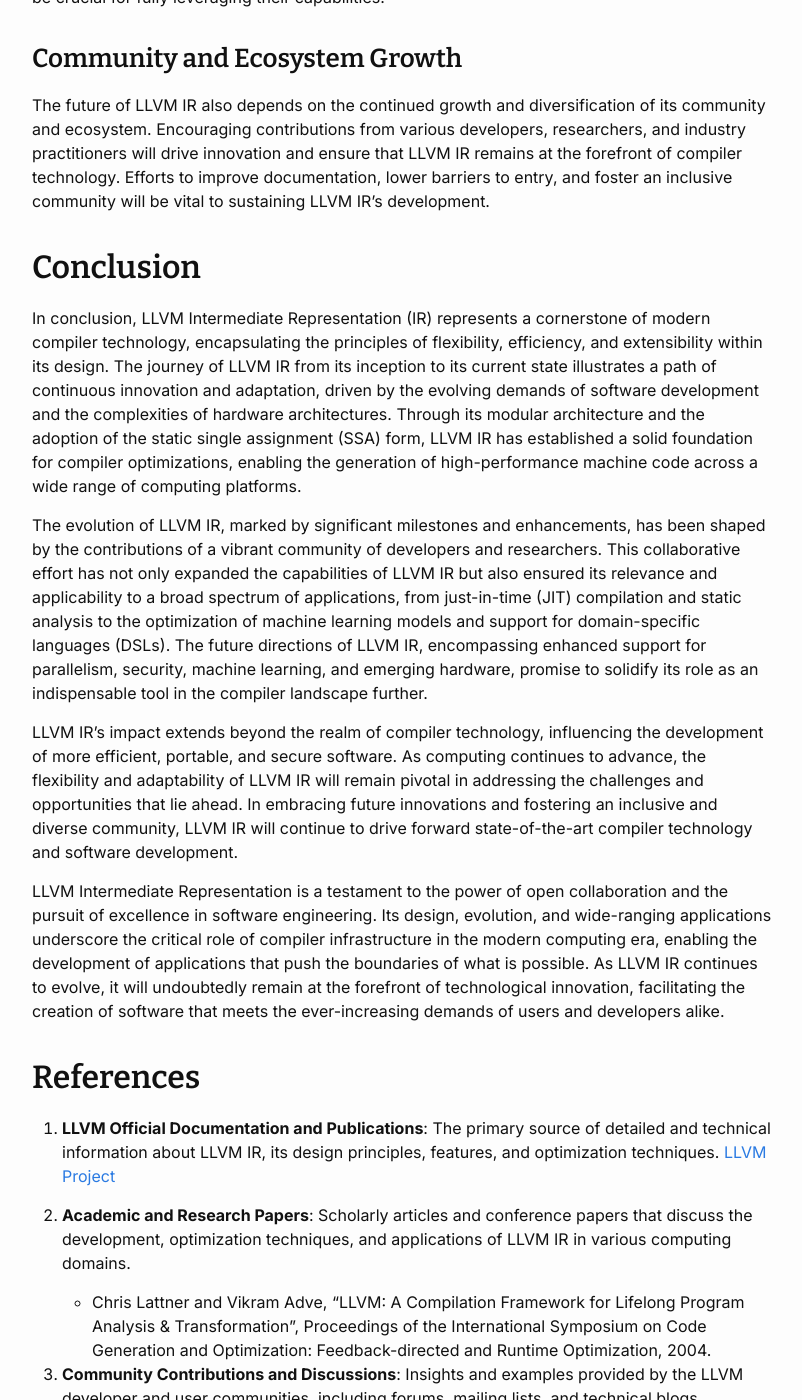
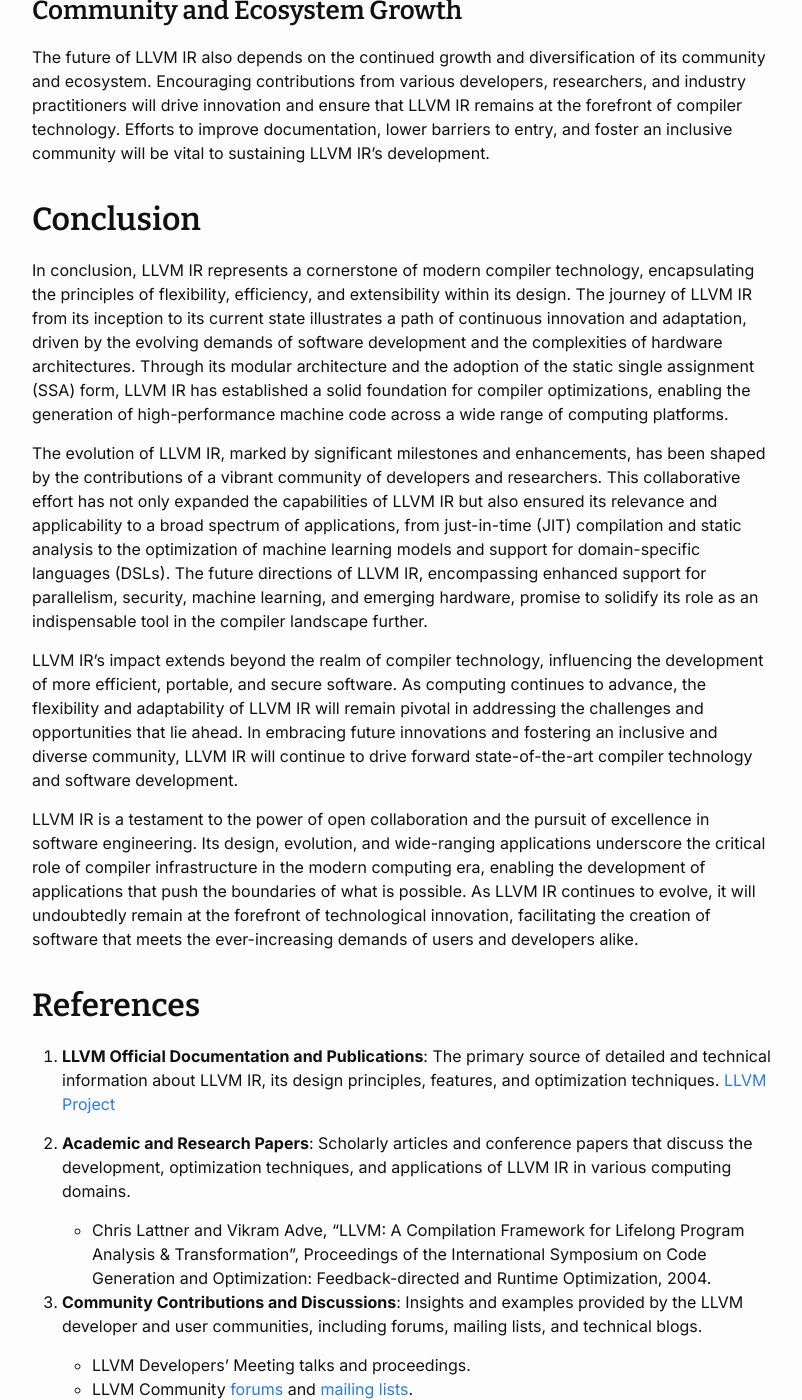
Before and after one commit to sahays/sahays.github.io, a Jekyll site: the page built from _posts/2022-07-17-llvm-ir-design-evolution-and-applications.md, in a window 1280 px wide and 1400 px high, scrolled down 15391 px. Shown: the whole window, without its empty margins (238-1040 px from the left). Built offline with Jekyll 4.4.1, drawn with Linux system fonts in a browser that asks for light colours; some web fonts are replaced; some of the changed text lies outside the part shown.

Commit message:
post mod

````diff
--- a/_posts/2022-07-17-llvm-ir-design-evolution-and-applications.md
+++ b/_posts/2022-07-17-llvm-ir-design-evolution-and-applications.md
@@ -12,7 +12,7 @@
 
 ## Introduction
 
-The LLVM project, standing for Low-Level Virtual Machine, represents a collection of modular and reusable compiler and toolchain technologies. Despite its name, LLVM's scope transcends that of a traditional virtual machine, providing a rich set of libraries and tools designed to facilitate the development of compilers, linkers, and similar tools across various programming languages. Central to LLVM's architecture is its Intermediate Representation (IR), a platform-independent code form that serves as a common language for all LLVM-based compilers. This IR enables high-level optimizations across different programming languages and target architectures, making LLVM a cornerstone in modern software development.
+The LLVM project, standing for Low-Level Virtual Machine, represents a collection of modular and reusable compiler and toolchain technologies. Despite its name, LLVM's scope transcends that of a traditional virtual machine, providing a rich set of libraries and tools designed to facilitate the development of compilers, linkers, and similar tools across various programming languages. Central to LLVM's architecture is its IR, a platform-independent code form that serves as a common language for all LLVM-based compilers. This IR enables high-level optimizations across different programming languages and target architectures, making LLVM a cornerstone in modern software development.
 
 LLVM matters for several reasons:
 
@@ -24,7 +24,7 @@
 
 ## LLVM IR Design Principles
 
-The design principles of LLVM Intermediate Representation (IR) reflect a careful balance between high-level abstraction and low-level efficiency, aiming to serve as a versatile and powerful tool for compiler developers. Critical aspects of these principles include:
+The design principles of LLVM IR reflect a careful balance between high-level abstraction and low-level efficiency, aiming to serve as a versatile and powerful tool for compiler developers. Critical aspects of these principles include:
 
 ![LLVM design](/assets/images/llvm-design.png)
 
@@ -39,7 +39,7 @@
 
 ## Example of an LLVM IR
 
-Below is an example of LLVM Intermediate Representation (IR) code demonstrates some basic constructs, including function definition, arithmetic operations, conditional branching, and memory access. This example represents a simple function that takes two integers as arguments, computes their sum, and returns the result if it is non-negative; otherwise, it returns zero.
+Below is an example of LLVM IR code demonstrates some basic constructs, including function definition, arithmetic operations, conditional branching, and memory access. This example represents a simple function that takes two integers as arguments, computes their sum, and returns the result if it is non-negative; otherwise, it returns zero.
 
 ```llvm
 define i32 @add_positive(i32 %a, i32 %b) {
@@ -78,7 +78,7 @@
 
 ![Evolution](/assets/images/llvm-evolution.png)
 
-The evolution of LLVM Intermediate Representation (IR) is a testament to the dynamic and collaborative nature of compiler technology development. Since its inception, LLVM IR has undergone significant transformations driven by the need to address evolving computational challenges, optimize performance across diverse hardware architectures, and support an expanding range of programming languages and paradigms.
+The evolution of LLVM IR is a testament to the dynamic and collaborative nature of compiler technology development. Since its inception, LLVM IR has undergone significant transformations driven by the need to address evolving computational challenges, optimize performance across diverse hardware architectures, and support an expanding range of programming languages and paradigms.
 
 The genesis of LLVM IR can be traced back to the early 2000s, with the LLVM project initially aiming to provide a modern, high-quality compilation framework. The design of LLVM IR was revolutionary, introducing a strongly typed, easily analyzable, and modifiable intermediate form that was both human-readable and machine-friendly. This design set the stage for LLVM's success, enabling powerful optimizations and flexible toolchain development.
 
@@ -96,7 +96,7 @@
 
 ## LLVM IR Operations
 
-LLVM Intermediate Representation (IR) operations form the backbone of its functionality, providing a rich set of instructions that enable the representation of complex program constructs in a form that is both understandable to humans and suitable for machine processing. These operations encompass various functionalities, from basic arithmetic operations to complex control flow and memory management mechanisms. The design of LLVM IR operations adheres to the principles of simplicity, efficiency, and flexibility, ensuring that LLVM IR remains powerful yet manageable.
+LLVM IR operations form the backbone of its functionality, providing a rich set of instructions that enable the representation of complex program constructs in a form that is both understandable to humans and suitable for machine processing. These operations encompass various functionalities, from basic arithmetic operations to complex control flow and memory management mechanisms. The design of LLVM IR operations adheres to the principles of simplicity, efficiency, and flexibility, ensuring that LLVM IR remains powerful yet manageable.
 
 ### Basic Operations
 
@@ -126,7 +126,7 @@
 
 ## Optimization Techniques and LLVM IR
 
-Optimization techniques in LLVM Intermediate Representation (IR) play a crucial role in enhancing the performance and efficiency of compiled programs. LLVM employs many optimization passes, each designed to analyze and transform the IR code to improve its execution speed, reduce memory usage, and eliminate redundant computations. The following machine-independent and machine-dependent optimizations can occur at various stages of the compilation process.
+Optimization techniques in LLVM IR play a crucial role in enhancing the performance and efficiency of compiled programs. LLVM employs many optimization passes, each designed to analyze and transform the IR code to improve its execution speed, reduce memory usage, and eliminate redundant computations. The following machine-independent and machine-dependent optimizations can occur at various stages of the compilation process.
 
 ### Machine-Independent Optimizations
 
@@ -160,7 +160,7 @@
 
 ## Applications of LLVM IR
 
-LLVM Intermediate Representation (IR) finds applications across a broad computing spectrum, significantly impacting software development, compiler construction, and performance optimization. Its versatility and efficiency make it an invaluable tool in various domains, including but not limited to just-in-time (JIT) compilation, static analysis, domain-specific languages (DSLs), and hardware synthesis. The applications of LLVM IR demonstrate its flexibility and power, contributing to its widespread adoption and the advancement of compiler technology.
+LLVM IR finds applications across a broad computing spectrum, significantly impacting software development, compiler construction, and performance optimization. Its versatility and efficiency make it an invaluable tool in various domains, including but not limited to just-in-time (JIT) compilation, static analysis, domain-specific languages (DSLs), and hardware synthesis. The applications of LLVM IR demonstrate its flexibility and power, contributing to its widespread adoption and the advancement of compiler technology.
 
 ### Just-In-Time (JIT) Compilation
 
@@ -190,7 +190,7 @@
 
 ## LLVM IR and Cross-Platform Development
 
-LLVM Intermediate Representation (IR) plays a pivotal role in cross-platform development by bridging high-level programming languages and a wide array of hardware architectures. This intermediary representation allows developers to write code once and compile it for various platforms, ranging from traditional CPUs to GPUs and other specialized hardware. The strength of LLVM IR in facilitating cross-platform development lies in its design principles, which emphasize target independence, modularity, and optimization.
+LLVM IR plays a pivotal role in cross-platform development by bridging high-level programming languages and a wide array of hardware architectures. This intermediary representation allows developers to write code once and compile it for various platforms, ranging from traditional CPUs to GPUs and other specialized hardware. The strength of LLVM IR in facilitating cross-platform development lies in its design principles, which emphasize target independence, modularity, and optimization.
 
 ![Applications](/assets/images/llvm-applications.png)
 
@@ -218,7 +218,7 @@
 
 ## Metrics and Performance Evaluation
 
-Metrics and performance evaluation play a crucial role in assessing the effectiveness of LLVM Intermediate Representation (IR) optimizations and ensuring that the compiled programs meet the desired efficiency and speed criteria. Performance evaluation involves a systematic process using well-defined metrics to quantify the improvements in program execution facilitated by LLVM's optimization passes. These metrics help understand the impact of individual optimizations and guide further enhancements to the LLVM compilation process.
+Metrics and performance evaluation play a crucial role in assessing the effectiveness of LLVM IR optimizations and ensuring that the compiled programs meet the desired efficiency and speed criteria. Performance evaluation involves a systematic process using well-defined metrics to quantify the improvements in program execution facilitated by LLVM's optimization passes. These metrics help understand the impact of individual optimizations and guide further enhancements to the LLVM compilation process.
 
 ### Key Metrics for Performance Evaluation
 
@@ -256,7 +256,7 @@
 
 ## Future Directions for LLVM IR
 
-The evolving landscape of computing technologies and the continuous quest for improved performance, portability, and efficiency in software development shape the future directions for LLVM Intermediate Representation (IR). As LLVM IR stands at the core of the LLVM project, driving innovations in compiler design and optimization, several vital areas emerge as focal points for its future development.
+The evolving landscape of computing technologies and the continuous quest for improved performance, portability, and efficiency in software development shape the future directions for LLVM IR. As LLVM IR stands at the core of the LLVM project, driving innovations in compiler design and optimization, several vital areas emerge as focal points for its future development.
 
 ### Enhanced Support for Parallelism and Concurrency
 
@@ -288,13 +288,13 @@
 
 ## Conclusion
 
-In conclusion, LLVM Intermediate Representation (IR) represents a cornerstone of modern compiler technology, encapsulating the principles of flexibility, efficiency, and extensibility within its design. The journey of LLVM IR from its inception to its current state illustrates a path of continuous innovation and adaptation, driven by the evolving demands of software development and the complexities of hardware architectures. Through its modular architecture and the adoption of the static single assignment (SSA) form, LLVM IR has established a solid foundation for compiler optimizations, enabling the generation of high-performance machine code across a wide range of computing platforms.
+In conclusion, LLVM IR represents a cornerstone of modern compiler technology, encapsulating the principles of flexibility, efficiency, and extensibility within its design. The journey of LLVM IR from its inception to its current state illustrates a path of continuous innovation and adaptation, driven by the evolving demands of software development and the complexities of hardware architectures. Through its modular architecture and the adoption of the static single assignment (SSA) form, LLVM IR has established a solid foundation for compiler optimizations, enabling the generation of high-performance machine code across a wide range of computing platforms.
 
 The evolution of LLVM IR, marked by significant milestones and enhancements, has been shaped by the contributions of a vibrant community of developers and researchers. This collaborative effort has not only expanded the capabilities of LLVM IR but also ensured its relevance and applicability to a broad spectrum of applications, from just-in-time (JIT) compilation and static analysis to the optimization of machine learning models and support for domain-specific languages (DSLs). The future directions of LLVM IR, encompassing enhanced support for parallelism, security, machine learning, and emerging hardware, promise to solidify its role as an indispensable tool in the compiler landscape further.
 
 LLVM IR's impact extends beyond the realm of compiler technology, influencing the development of more efficient, portable, and secure software. As computing continues to advance, the flexibility and adaptability of LLVM IR will remain pivotal in addressing the challenges and opportunities that lie ahead. In embracing future innovations and fostering an inclusive and diverse community, LLVM IR will continue to drive forward state-of-the-art compiler technology and software development.
 
-LLVM Intermediate Representation is a testament to the power of open collaboration and the pursuit of excellence in software engineering. Its design, evolution, and wide-ranging applications underscore the critical role of compiler infrastructure in the modern computing era, enabling the development of applications that push the boundaries of what is possible. As LLVM IR continues to evolve, it will undoubtedly remain at the forefront of technological innovation, facilitating the creation of software that meets the ever-increasing demands of users and developers alike.
+LLVM IR is a testament to the power of open collaboration and the pursuit of excellence in software engineering. Its design, evolution, and wide-ranging applications underscore the critical role of compiler infrastructure in the modern computing era, enabling the development of applications that push the boundaries of what is possible. As LLVM IR continues to evolve, it will undoubtedly remain at the forefront of technological innovation, facilitating the creation of software that meets the ever-increasing demands of users and developers alike.
 
 ## References
 
````
